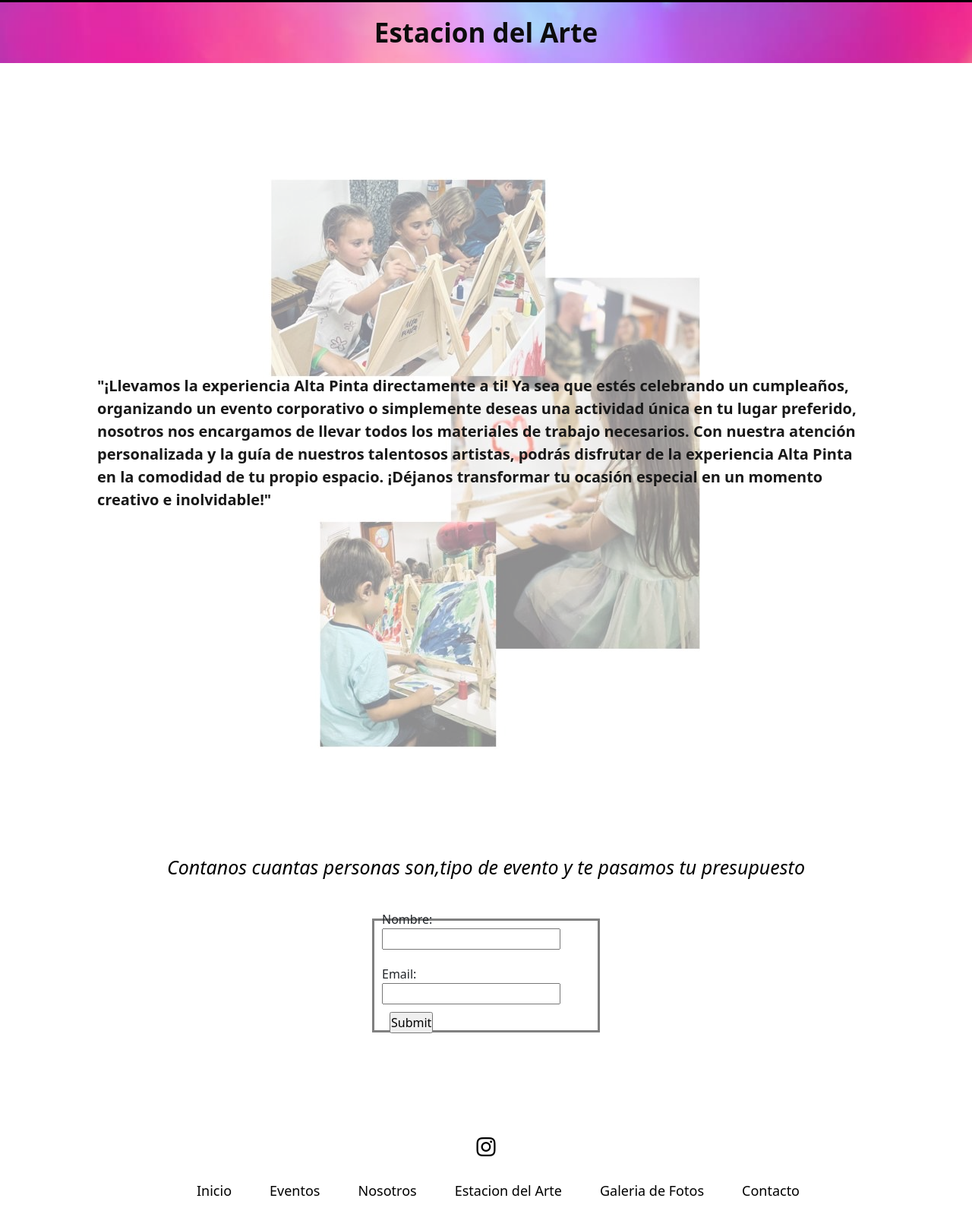
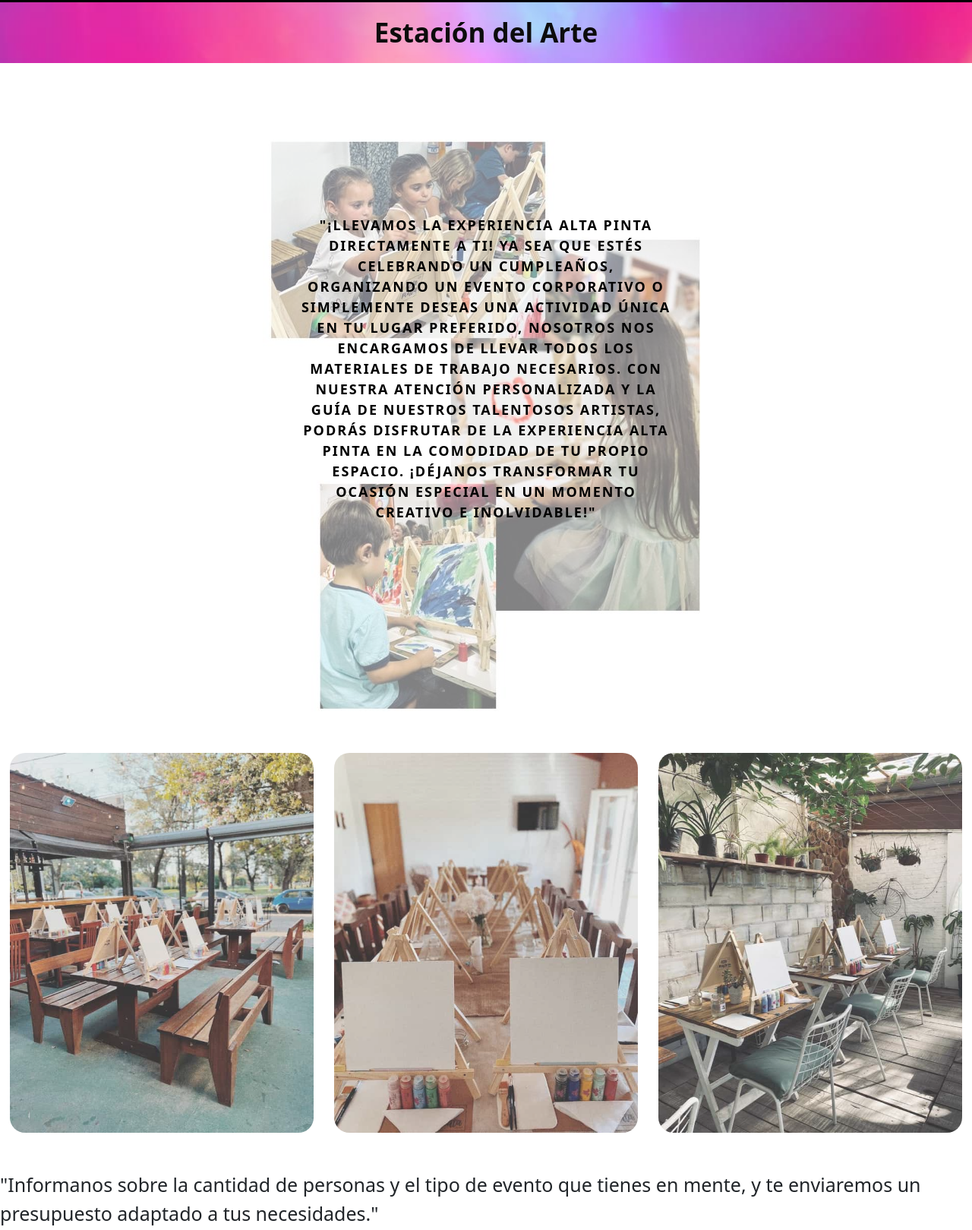
Before and after one commit to MYacuzziWalter/Alta-Pinta, a website: page pages/estacion-del-arte.html in a window 1280 px wide. Shown: the part 133-1752 px from the top of the page at 76% size. Drawn offline with nearby package versions, Linux system fonts and the light colour scheme; a web font is replaced by a local one.

Commit message:
mas estacion

```diff
--- a/css/style.css
+++ b/css/style.css
@@ -202,6 +202,7 @@ h3 {
 
 
 
+
 /*!-----------------------------FOOTER---------------------------------*/
 
 
@@ -368,7 +369,7 @@ footer a i {
 
 
 
-/*!---------------------------------Nosotros-----------------------------!*/
+/*!---------------------------------NOSOTROS-----------------------------!*/
 
 
 
@@ -422,20 +423,15 @@ footer a i {
 
 
 /*!----------------------------Estacion del arte-------------------------*/
-.banner {
-    width: 80%;
-    height: 1000px;
-    margin-left: auto;
-    margin-right: auto;
-    background-position: center;
-    background-repeat: no-repeat;
-    opacity: 0.9;
+.e-banner {
+    width: 100%;
+    height: 900px;
     display: flex;
     justify-content: center;
     align-items: center;
 }
 
-.banner::before {
+.e-banner::before {
     content: '';
     position: absolute;
     width: 100%;
@@ -444,53 +440,56 @@ footer a i {
     background-repeat: no-repeat;
     background-position: center;
     opacity: 0.5;
-
 }
 
+
 .text-banner {
-    text-align: start;
-    font-weight: 800;
+    width: 500px;
+    height: 500px;
+    text-align: center;
+    text-transform: uppercase;
+    letter-spacing: 2px;
+    font-weight: 600;
     color: black;
+    font-size: 18px;
+    position: relative;
+}
+
+.e-imagen {
+    display: flex;
+    justify-content: space-around;
+}
+
+.e-imagen img {
+    width: 400px;
+    height: 500px;
+    border-radius: 20px;
+    opacity: 0.8;
+}
+
+.formu {
+    margin-top: 50px;
     font-size: 20px;
-    position: relative;
-    top: 0;
+    font-weight: 500;
+    display: flex;
+    flex-direction: column;
+    justify-content: center;
+    align-items: center;
+}
+.formu p {
+    font-size: 25px;
+}
+
+.formu div {
+    display: flex;
+    flex-direction: column;
+    justify-content: center;
+    align-items: center;
 }
 
 
 
-.formu {
-    height: 300px;
-    display: flex;
-    flex-direction: column;
-    justify-content: space-evenly;
-    align-items: center;
-}
 
-
-.formulario {
-    display: flex;
-    flex-direction: column;
-    align-items: center;
-}
-
-
-.formulario form {
-    width: 300px;
-    height: 150px;
-    border: solid gray 3px;
-    display: flex;
-    flex-direction: column;
-    align-items: center;
-    justify-content: center;
-}
-
-
-.formu p {
-    font-weight: 350;
-    color: black;
-    font-size: 25px;
-    font-style: italic;
-}
 
 
 /*!------------------------------Contacto--------------------------!*/
--- a/pages/estacion-del-arte.html
+++ b/pages/estacion-del-arte.html
@@ -1,5 +1,6 @@
 <!DOCTYPE html>
 <html lang="en">
+
 <head>
     <meta charset="UTF-8">
     <meta name="viewport" content="width=device-width, initial-scale=1.0">
@@ -9,6 +10,7 @@
     <link rel="stylesheet" href="../css/style.css">
     <title>Alta Pinta.B&C</title>
 </head>
+
 <body>
     <header>
         <nav class="navbar navbar-expand-lg nav-background">
@@ -50,14 +52,27 @@
     </header>
     <main>
         <section>
-            <h3>Estacion del Arte</h3>
+            <h3>Estación del Arte</h3>
         </section>
-        <section class="banner">
-            <p class="text-banner">"¡Llevamos la experiencia Alta Pinta directamente a ti! Ya sea que estés celebrando un cumpleaños, organizando un evento corporativo o simplemente deseas una actividad única en tu lugar preferido, nosotros nos encargamos de llevar todos los materiales de trabajo necesarios. Con nuestra atención personalizada y la guía de nuestros talentosos artistas, podrás disfrutar de la experiencia Alta Pinta en la comodidad de tu propio espacio. ¡Déjanos transformar tu ocasión especial en un momento creativo e inolvidable!"</p>
+        <section class="e-banner">
+            <div>
+                <p class="text-banner">"¡Llevamos la experiencia Alta Pinta directamente a ti! Ya sea que estés
+                    celebrando un cumpleaños, organizando un evento corporativo o simplemente deseas una actividad única
+                    en tu lugar preferido, nosotros nos encargamos de llevar todos los materiales de trabajo necesarios.
+                    Con nuestra atención personalizada y la guía de nuestros talentosos artistas, podrás disfrutar de la
+                    experiencia Alta Pinta en la comodidad de tu propio espacio. ¡Déjanos transformar tu ocasión
+                    especial en un momento creativo e inolvidable!"</p>
+            </div>
+        </section>
+        <section class="e-imagen">
+            <img src="../img/img-est1.jpg" alt="">
+            <img src="../img/img-est2.jpg" alt="">
+            <img src="../img/img-est3.jpg" alt="">
         </section>
         <section class="formu">
-            <p>Contanos cuantas personas son,tipo de evento y te pasamos tu presupuesto</p>
-            <section class="formulario">
+            <p>"Informanos sobre la cantidad de personas y el tipo de evento que tienes en mente, y te enviaremos un
+                presupuesto adaptado a tus necesidades."</p>
+            <div>
                 <form action="">
                     <div>
                         <label for="name">Nombre:</label>
@@ -66,17 +81,24 @@
                     <div>
                         <label for="email">Email:</label>
                         <input type="email" id="email">
-                        <div>
+                    </div>
+                    <div>
+                            <label for="comentario">Comentario</label>
+                            <textarea id="comentario" cols="30" rows="10"></textarea>
+                    </div>
+                    <div>
                             <input type="submit">
-                        </div>
                     </div>
                 </form>
-            </section>
+            </div>
         </section>
+
+
     </main>
     <footer>
         <div>
-            <a href="https://www.instagram.com/alta.pinta.cb/?next=%2Fzanniluisa%2F&hl=am-et" target="_blank"><i class="bi bi-instagram"></i></a>
+            <a href="https://www.instagram.com/alta.pinta.cb/?next=%2Fzanniluisa%2F&hl=am-et" target="_blank"><i
+                    class="bi bi-instagram"></i></a>
         </div>
         <ul>
             <li><a href="../index.html">Inicio</a></li>
@@ -91,4 +113,5 @@
         integrity="sha384-kenU1KFdBIe4zVF0s0G1M5b4hcpxyD9F7jL+jjXkk+Q2h455rYXK/7HAuoJl+0I4"
         crossorigin="anonymous"></script>
 </body>
+
 </html>
```
Also changed, not shown: img/133aa1ca-ea9c-47a4-9183-42fe3c44fc31.JPG (deleted), img/84a370e3-ce68-48eb-93eb-12600566243a.JPG (deleted), img/b35411e4-ba9f-4d15-a9b6-5c7054cacba7.JPG (deleted), img/background-fixed.JPG (deleted), img/img-est1.jpg (added), img/img-est2.jpg (added), img/img-est3.jpg (added).
